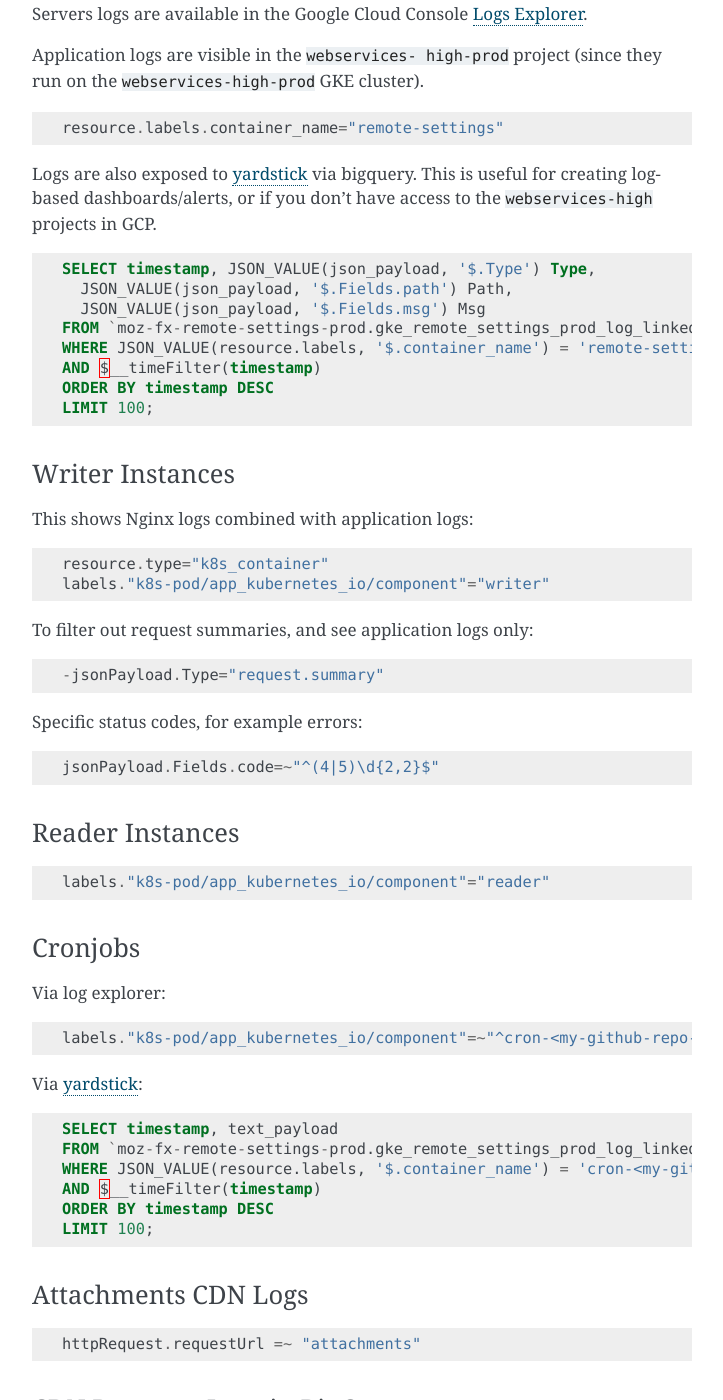
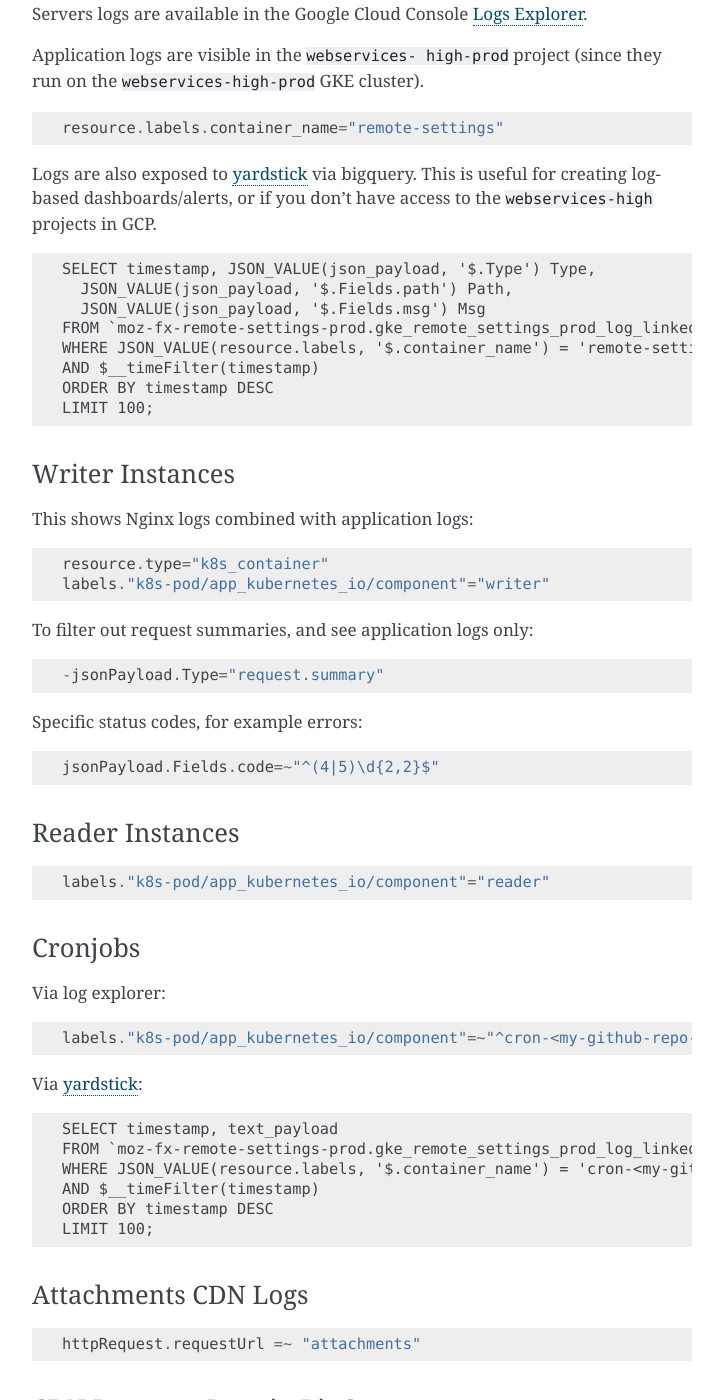
Before and after one commit to mozilla/remote-settings, a Sphinx documentation site: the page built from docs/monitoring.rst, in a window 1280 px wide and 1400 px high, scrolled down 1685 px. Shown: the whole window, without its empty margins (388-1111 px from the left). Built offline with Sphinx 7.4.7, drawn with Linux system fonts in a browser that asks for light colours.

Commit message:
fix - removing sql type from code block to remove doc warnings

```diff
--- a/docs/monitoring.rst
+++ b/docs/monitoring.rst
@@ -66,7 +66,7 @@ Application logs are visible in the ``webservices- high-prod`` project (since th
 
 Logs are also exposed to `yardstick <https://yardstick.mozilla.org/d/aeogevsa6rxfkf/cronjob-dashboard-examples?orgId=1&from=now-6h&to=now&timezone=browser>`_ via bigquery. This is useful for creating log-based dashboards/alerts, or if you don't have access to the ``webservices-high`` projects in GCP.
 
-.. code-block:: sql
+.. code-block::
 
 		SELECT timestamp, JSON_VALUE(json_payload, '$.Type') Type,
 		  JSON_VALUE(json_payload, '$.Fields.path') Path,
@@ -119,7 +119,7 @@ Via log explorer:
 
 Via `yardstick <https://yardstick.mozilla.org/d/aeogevsa6rxfkf/cronjob-dashboard-examples?orgId=1&from=now-6h&to=now&timezone=browser>`_:
 
-.. code-block:: sql
+.. code-block::
 
 		SELECT timestamp, text_payload
 		FROM `moz-fx-remote-settings-prod.gke_remote_settings_prod_log_linked._AllLogs` l
```
